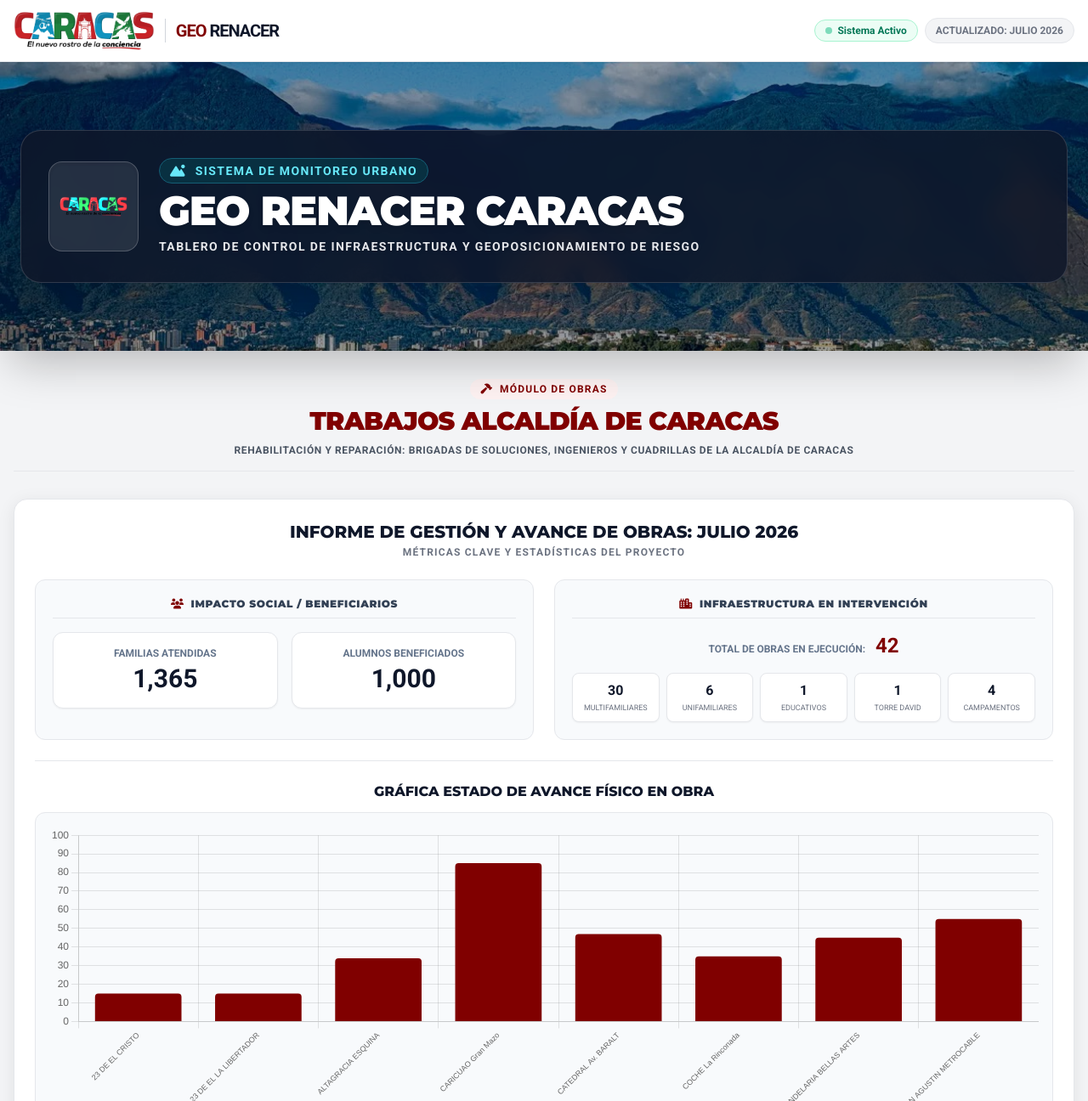
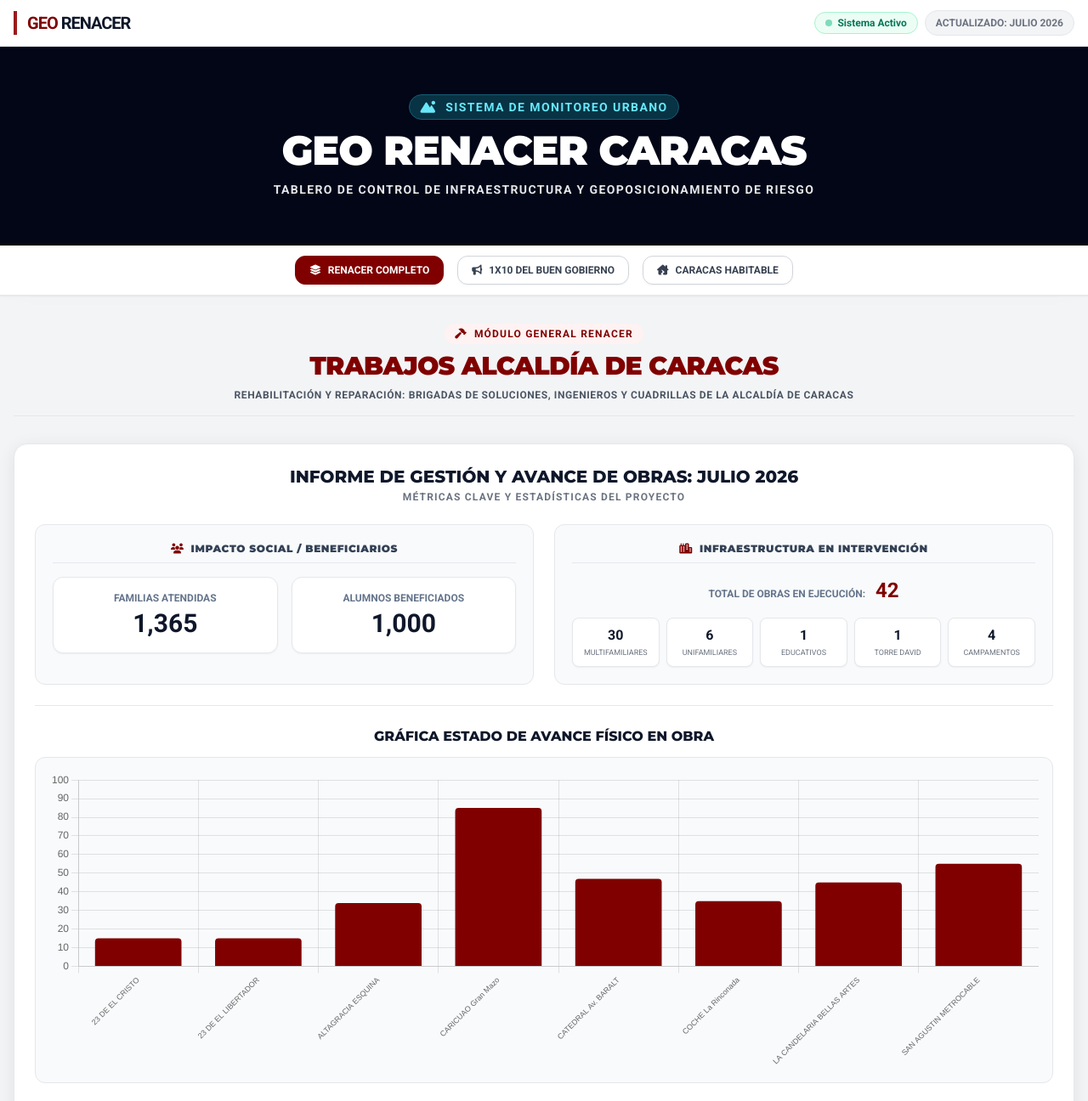
Before and after one commit to georenacercaracas/geoposicionamiento-de-riesgo-, a plain HTML site: page index.html in a window 1280 px wide. Shown: the top 1296 px of the page at 85% size. Drawn offline with nearby package versions, Linux system fonts and the light colour scheme; no server answers.

Commit message:
Agregados botones 1x10, Habitable, Renacer y graficas generales

```diff
--- a/index.html
+++ b/index.html
@@ -3,10 +3,6 @@
 <head>
     <meta charset="UTF-8">
     <meta name="viewport" content="width=device-width, initial-scale=1.0">
-    <meta http-equiv="Cache-Control" content="no-cache, no-store, must-revalidate">
-    <meta http-equiv="Pragma" content="no-cache">
-    <meta http-equiv="Expires" content="0">
-
     <title>GEO RENACER CARACAS - Tablero de Control de Infraestructura y Geoposicionamiento de Riesgo</title>
 
     <!-- Tailwind CSS -->
@@ -22,7 +18,7 @@
 
     <style>
         body { font-family: 'Roboto', sans-serif; }
-        h1, h2, h3, h4, .font-heading { font-family: 'Montserrat', sans-serif; }
+        h1, h2, h3, h4 { font-family: 'Montserrat', sans-serif; }
         .card-shadow { box-shadow: 0 4px 20px rgba(0, 0, 0, 0.08); }
         .text-dark-red { color: #800000; }
         .bg-dark-red { background-color: #800000; }
@@ -31,16 +27,16 @@
         .sheet-wrapper { position: relative; height: 550px; overflow: hidden; border-radius: 0.75rem; background: #fff; }
         .sheet-wrapper iframe { width: 100%; height: 100%; border: 0; }
         .chart-scroll-container { width: 100%; overflow-x: auto; -webkit-overflow-scrolling: touch; }
+        .tab-btn.active { background-color: #800000; color: white; border-color: #800000; }
     </style>
 </head>
 <body class="bg-gray-100 text-gray-800 min-h-screen flex flex-col">
 
-    <!-- ENCABEZADO SUPERIOR FIJO -->
+    <!-- ENCABEZADO SUPERIOR -->
     <header class="bg-white border-b border-gray-200 sticky top-0 z-50 shadow-sm">
         <div class="max-w-7xl mx-auto px-4 py-3 flex justify-between items-center">
             <div class="flex items-center space-x-3">
-                <img src="logo.png" alt="Alcaldía de Caracas" class="h-10 md:h-12 object-contain" onerror="this.style.display='none'">
-                <div class="text-xl font-black tracking-tighter text-slate-900 border-l pl-3 border-gray-300">
+                <div class="text-xl font-black tracking-tighter text-slate-900 border-l-4 border-red-800 pl-3">
                     <span class="text-dark-red">GEO</span> RENACER
                 </div>
             </div>
@@ -56,41 +52,43 @@
     </header>
 
     <!-- BANNER HERO PRINCIPAL -->
-    <header class="relative bg-slate-950 text-white overflow-hidden shadow-2xl">
-        <div class="absolute inset-0 z-0">
-            <img src="avila.jpg" alt="Toma del Ávila en Caracas" class="w-full h-full object-cover" onerror="this.style.display='none'">
-            <div class="absolute inset-0 bg-slate-950/40"></div>
-        </div>
-
-        <div class="relative z-10 max-w-7xl mx-auto px-6 py-12 md:py-20 flex flex-col md:flex-row items-center justify-between gap-8">
-            <div class="bg-slate-900/85 backdrop-blur-md p-6 md:p-8 rounded-3xl border border-white/15 shadow-2xl flex flex-col sm:flex-row items-center gap-6 text-center sm:text-left w-full">
-                <div class="flex-shrink-0 bg-white/10 p-3 rounded-2xl border border-white/20 shadow-inner">
-                    <img src="logo.png" alt="Logo Geo Renacer Caracas" class="h-16 w-16 md:h-20 md:w-20 object-contain brightness-200" onerror="this.style.display='none'">
-                </div>
-
-                <div class="space-y-2">
-                    <span class="inline-block text-xs md:text-sm font-semibold tracking-widest text-cyan-300 uppercase bg-cyan-950/90 px-3 py-1 rounded-full border border-cyan-800">
+    <header class="relative bg-slate-950 text-white overflow-hidden shadow-2xl py-10 md:py-14">
+        <div class="relative z-10 max-w-7xl mx-auto px-6 flex flex-col items-center text-center space-y-3">
+            <span class="text-xs md:text-sm font-semibold tracking-widest text-cyan-300 uppercase bg-cyan-950 px-3 py-1 rounded-full border border-cyan-800">
                 <i class="fa-solid fa-mountain-sun mr-1.5"></i> Sistema de Monitoreo Urbano
             </span>
-                    <h1 class="text-3xl md:text-5xl font-black tracking-tight text-white drop-shadow-md">
+            <h1 class="text-3xl md:text-5xl font-black tracking-tight text-white">
                 GEO RENACER CARACAS
             </h1>
-                    <p class="text-xs md:text-sm tracking-widest uppercase text-gray-200 font-bold drop-shadow">
+            <p class="text-xs md:text-sm tracking-widest uppercase text-gray-200 font-bold">
                 TABLERO DE CONTROL DE INFRAESTRUCTURA Y GEOPOSICIONAMIENTO DE RIESGO
             </p>
         </div>
-            </div>
-        </div>
     </header>
 
+    <!-- BARRA DE BOTONES DE NAVEGACIÓN Y FILTROS -->
+    <nav class="bg-white border-b border-gray-200 shadow-sm sticky top-[57px] z-40">
+        <div class="max-w-7xl mx-auto px-4 py-3 flex flex-wrap justify-center gap-2 md:gap-4">
+            <button onclick="cambiarModulo('renacer')" id="btn-renacer" class="tab-btn active px-4 py-2 rounded-xl border border-gray-300 text-xs font-bold uppercase transition flex items-center gap-2 shadow-sm">
+                <i class="fa-solid fa-layer-group"></i> Renacer Completo
+            </button>
+            <button onclick="cambiarModulo('1x10')" id="btn-1x10" class="tab-btn px-4 py-2 rounded-xl border border-gray-300 text-xs font-bold text-gray-700 hover:bg-gray-50 uppercase transition flex items-center gap-2 shadow-sm">
+                <i class="fa-solid fa-bullhorn"></i> 1x10 del Buen Gobierno
+            </button>
+            <button onclick="cambiarModulo('habitable')" id="btn-habitable" class="tab-btn px-4 py-2 rounded-xl border border-gray-300 text-xs font-bold text-gray-700 hover:bg-gray-50 uppercase transition flex items-center gap-2 shadow-sm">
+                <i class="fa-solid fa-house-chimney-crack"></i> Caracas Habitable
+            </button>
+        </div>
+    </nav>
+
     <!-- SECCIÓN DE INDICADORES -->
-    <section id="renacer" class="max-w-7xl mx-auto px-4 py-8 w-full space-y-8">
+    <section id="modulo-contenido" class="max-w-7xl mx-auto px-4 py-8 w-full space-y-8">
         <div class="text-center space-y-2 border-b border-gray-200 pb-4">
             <div class="inline-flex items-center gap-2 text-dark-red font-bold text-xs uppercase tracking-widest bg-red-50 px-3 py-1 rounded-full">
-                <i class="fa-solid fa-hammer"></i> <span>Módulo de Obras</span>
+                <i class="fa-solid fa-hammer"></i> <span id="modulo-titulo-tag">Módulo General Renacer</span>
             </div>
-            <h2 class="text-2xl md:text-3xl font-black text-dark-red tracking-tight uppercase">TRABAJOS ALCALDÍA DE CARACAS</h2>
-            <p class="text-xs font-bold text-gray-600 tracking-wider uppercase">REHABILITACIÓN Y REPARACIÓN: BRIGADAS DE SOLUCIONES, INGENIEROS Y CUADRILLAS DE LA ALCALDÍA DE CARACAS</p>
+            <h2 id="modulo-titulo-principal" class="text-2xl md:text-3xl font-black text-dark-red tracking-tight uppercase">TRABAJOS ALCALDÍA DE CARACAS</h2>
+            <p id="modulo-subtitulo" class="text-xs font-bold text-gray-600 tracking-wider uppercase">REHABILITACIÓN Y REPARACIÓN: BRIGADAS DE SOLUCIONES, INGENIEROS Y CUADRILLAS DE LA ALCALDÍA DE CARACAS</p>
         </div>
 
         <div class="bg-white rounded-2xl p-6 border border-gray-200 card-shadow space-y-6">
@@ -100,6 +98,7 @@
             </div>
 
             <div class="grid grid-cols-1 lg:grid-cols-2 gap-6">
+                <!-- MÉTRICAS SOCIALES -->
                 <div class="bg-slate-50 border border-gray-200 rounded-xl p-5 space-y-4">
                     <h4 class="text-xs font-black uppercase text-slate-700 tracking-wider text-center border-b pb-2 flex items-center justify-center gap-2">
                         <i class="fa-solid fa-users text-dark-red"></i> IMPACTO SOCIAL / BENEFICIARIOS
@@ -116,6 +115,7 @@
                     </div>
                 </div>
 
+                <!-- MÉTRICAS INFRAESTRUCTURA -->
                 <div class="bg-slate-50 border border-gray-200 rounded-xl p-5 space-y-4">
                     <h4 class="text-xs font-black uppercase text-slate-700 tracking-wider text-center border-b pb-2 flex items-center justify-center gap-2">
                         <i class="fa-solid fa-city text-dark-red"></i> INFRAESTRUCTURA EN INTERVENCIÓN
@@ -149,7 +149,7 @@
                 </div>
             </div>
 
-            <!-- GRÁFICA DE AVANCE -->
+            <!-- GRÁFICA DE AVANCE GENERAL -->
             <div class="pt-6 border-t border-gray-200 space-y-3">
                 <div class="text-center">
                     <h4 class="text-base font-extrabold text-slate-900 uppercase">GRÁFICA ESTADO DE AVANCE FÍSICO EN OBRA</h4>
@@ -157,6 +157,22 @@
                 <div class="chart-scroll-container bg-slate-50 p-4 rounded-xl border border-gray-200">
                     <div style="min-width: 800px; height: 350px; position: relative;">
                         <canvas id="chartAvanceGeneralObras"></canvas>
+                    </div>
+                </div>
+            </div>
+
+            <!-- GRÁFICAS GENERALES ADICIONALES (ENTES Y ESTADO DE RIESGO) -->
+            <div class="pt-6 border-t border-gray-200 grid grid-cols-1 md:grid-cols-2 gap-6">
+                <div class="bg-slate-50 p-4 rounded-xl border border-gray-200 text-center space-y-2">
+                    <h4 class="text-xs font-black uppercase text-slate-700 tracking-wider">DISTRIBUCIÓN POR ENTE EJECUTOR</h4>
+                    <div style="height: 250px; position: relative;">
+                        <canvas id="chartEntesEjecutores"></canvas>
+                    </div>
+                </div>
+                <div class="bg-slate-50 p-4 rounded-xl border border-gray-200 text-center space-y-2">
+                    <h4 class="text-xs font-black uppercase text-slate-700 tracking-wider">CLASIFICACIÓN DE RIESGO</h4>
+                    <div style="height: 250px; position: relative;">
+                        <canvas id="chartEstadoRiesgo"></canvas>
                     </div>
                 </div>
             </div>
@@ -175,6 +191,7 @@
     <section id="matriz-datos" class="max-w-7xl mx-auto px-4 py-8 w-full space-y-6">
         <div class="text-center space-y-2 border-b border-gray-200 pb-4">
             <h2 class="text-2xl md:text-3xl font-black text-dark-red tracking-tight uppercase">MATRIZ CONSOLIDADA DE DATOS</h2>
+            <p class="text-xs font-bold text-gray-600 tracking-wider uppercase">PANEL DE DECISIONES, PRIORIDADES Y MÉTRICAS DE GESTIÓN</p>
         </div>
 
         <div class="bg-white rounded-2xl p-6 border border-gray-200 card-shadow space-y-4">
@@ -188,68 +205,64 @@
         <p class="text-xs text-gray-400">GEO RENACER CARACAS &copy; 2026 — Distrito Capital / Gobierno de Caracas</p>
     </footer>
 
-    <!-- SCRIPT DE CARGA ROBUSTO -->
+    <!-- SCRIPT CONTROLADOR Y GRÁFICAS GENERALES -->
     <script>
-        document.addEventListener("DOMContentLoaded", function() {
-            // Intentar leer datos.csv
-            if (typeof Papa !== 'undefined') {
-                Papa.parse("datos.csv", {
-                    download: true,
-                    header: true,
-                    skipEmptyLines: true,
-                    complete: function(results) {
-                        if (results.data && results.data.length > 0) {
-                            renderizarConDatosCSV(results.data);
-                        } else {
-                            renderizarGraficaPorDefecto();
-                        }
-                    },
-                    error: function() {
-                        renderizarGraficaPorDefecto();
-                    }
+        let chartAvance = null;
+        let chartEntes = null;
+        let chartRiesgo = null;
+
+        window.onload = function() {
+            renderizarGraficasGenerales();
+        };
+
+        function cambiarModulo(tipo) {
+            // Actualizar estado de botones
+            document.querySelectorAll('.tab-btn').forEach(btn => {
+                btn.classList.remove('active', 'bg-red-800', 'text-white');
+                btn.classList.add('text-gray-700', 'hover:bg-gray-50');
             });
-            } else {
-                renderizarGraficaPorDefecto();
+
+            const btnActivo = document.getElementById(`btn-${tipo}`);
+            if (btnActivo) {
+                btnActivo.classList.add('active');
             }
 
-            function renderizarConDatosCSV(datos) {
-                let etiquetas = [];
-                let valores = [];
-
-                datos.forEach((row, i) => {
-                    let nombre = row.Parroquia || row.Sector || row.Obra || row.OBRA || `Obra ${i+1}`;
-                    let avanceRaw = row.Tot_Of_Avance || row.Avance || row.AVANCE || row.Porcentaje_Avance || "0";
-                    let avanceNum = parseFloat(avanceRaw.toString().replace("%", "").trim()) || 0;
-                    if (avanceNum > 0 && avanceNum <= 1) avanceNum = avanceNum * 100;
-
-                    etiquetas.push(nombre);
-                    valores.push(Math.round(avanceNum));
-                });
-
-                if (document.getElementById("indicador-total-obras")) {
-                    document.getElementById("indicador-total-obras").innerText = datos.length;
+            // Cambiar textos según el botón presionado
+            if (tipo === 'renacer') {
+                document.getElementById('modulo-titulo-tag').innerText = "Módulo General Renacer";
+                document.getElementById('modulo-titulo-principal').innerText = "TRABAJOS ALCALDÍA DE CARACAS";
+                document.getElementById('modulo-subtitulo').innerText = "REHABILITACIÓN Y REPARACIÓN: BRIGADAS DE SOLUCIONES, INGENIEROS Y CUADRILLAS DE LA ALCALDÍA DE CARACAS";
+                document.getElementById('indicador-total-obras').innerText = "42";
+                document.getElementById('indicador-multifamiliares').innerText = "30";
+                document.getElementById('indicador-unifamiliares').innerText = "6";
+            } else if (tipo === '1x10') {
+                document.getElementById('modulo-titulo-tag').innerText = "SISTEMA 1X10 DEL BUEN GOBIERNO";
+                document.getElementById('modulo-titulo-principal').innerText = "REPORTES Y SOLICITUDES DE COMUNIDADES";
+                document.getElementById('modulo-subtitulo').innerText = "MONITOREO DIRECTO DE CASOS Y SOLUCIONES COMUNITARIAS EN CARACAS";
+                document.getElementById('indicador-total-obras').innerText = "18";
+                document.getElementById('indicador-multifamiliares').innerText = "12";
+                document.getElementById('indicador-unifamiliares').innerText = "4";
+            } else if (tipo === 'habitable') {
+                document.getElementById('modulo-titulo-tag').innerText = "PROGRAMA CARACAS HABITABLE";
+                document.getElementById('modulo-titulo-principal').innerText = "MITIGACIÓN DE RIESGO Y VIVIENDA";
+                document.getElementById('modulo-subtitulo').innerText = "EVALUACIÓN DE ESTRUCTURAS, RESTRUCTURACIÓN URBANA Y PLANES DE ASISTENCIA";
+                document.getElementById('indicador-total-obras').innerText = "24";
+                document.getElementById('indicador-multifamiliares').innerText = "18";
+                document.getElementById('indicador-unifamiliares').innerText = "2";
+            }
         }
 
-                dibujarGrafica(etiquetas, valores);
-            }
-
-            function renderizarGraficaPorDefecto() {
-                // Datos base de muestra en caso de no leer el CSV
-                const etiquetas = ["23 DE EL CRISTO", "23 DE EL LA LIBERTADOR", "ALTAGRACIA ESQUINA", "CARICUAO Gran Mazo", "CATEDRAL Av. BARALT", "COCHE La Rinconada", "LA CANDELARIA BELLAS ARTES", "SAN AGUSTIN METROCABLE"];
-                const valores = [15, 15, 34, 85, 47, 35, 45, 55];
-                dibujarGrafica(etiquetas, valores);
-            }
-
-            function dibujarGrafica(labels, data) {
-                const ctx = document.getElementById("chartAvanceGeneralObras");
-                if (ctx && typeof Chart !== 'undefined') {
-                    new Chart(ctx, {
+        function renderizarGraficasGenerales() {
+            // 1. Gráfica Bar Avance
+            const ctxA = document.getElementById("chartAvanceGeneralObras");
+            if (ctxA) {
+                chartAvance = new Chart(ctxA, {
                     type: 'bar',
                     data: {
-                            labels: labels,
+                        labels: ["23 DE EL CRISTO", "23 DE EL LIBERTADOR", "ALTAGRACIA ESQUINA", "CARICUAO Gran Mazo", "CATEDRAL Av. BARALT", "COCHE La Rinconada", "LA CANDELARIA BELLAS ARTES", "SAN AGUSTIN METROCABLE"],
                         datasets: [{
                             label: '% Avance Físico',
-                                data: data,
+                            data: [15, 15, 34, 85, 47, 35, 45, 55],
                             backgroundColor: '#800000',
                             borderRadius: 4
                         }]
@@ -265,8 +278,39 @@
                     }
                 });
             }
+
+            // 2. Gráfica Entes
+            const ctxE = document.getElementById("chartEntesEjecutores");
+            if (ctxE) {
+                chartEntes = new Chart(ctxE, {
+                    type: 'doughnut',
+                    data: {
+                        labels: ["Proambiente", "Corp. Servicios", "Fundacaracas", "Otros"],
+                        datasets: [{
+                            data: [23, 12, 5, 2],
+                            backgroundColor: ['#800000', '#d97706', '#2563eb', '#059669']
+                        }]
+                    },
+                    options: { responsive: true, maintainAspectRatio: false }
+                });
             }
+
+            // 3. Gráfica Riesgo
+            const ctxR = document.getElementById("chartEstadoRiesgo");
+            if (ctxR) {
+                chartRiesgo = new Chart(ctxR, {
+                    type: 'doughnut',
+                    data: {
+                        labels: ["Bajo Riesgo", "Riesgo Moderado", "Alto Riesgo"],
+                        datasets: [{
+                            data: [25, 12, 5],
+                            backgroundColor: ['#16a34a', '#eab308', '#dc2626']
+                        }]
+                    },
+                    options: { responsive: true, maintainAspectRatio: false }
                 });
+            }
+        }
     </script>
 </body>
 </html>
```
Lines whose indentation alone changed are shown as unchanged.
